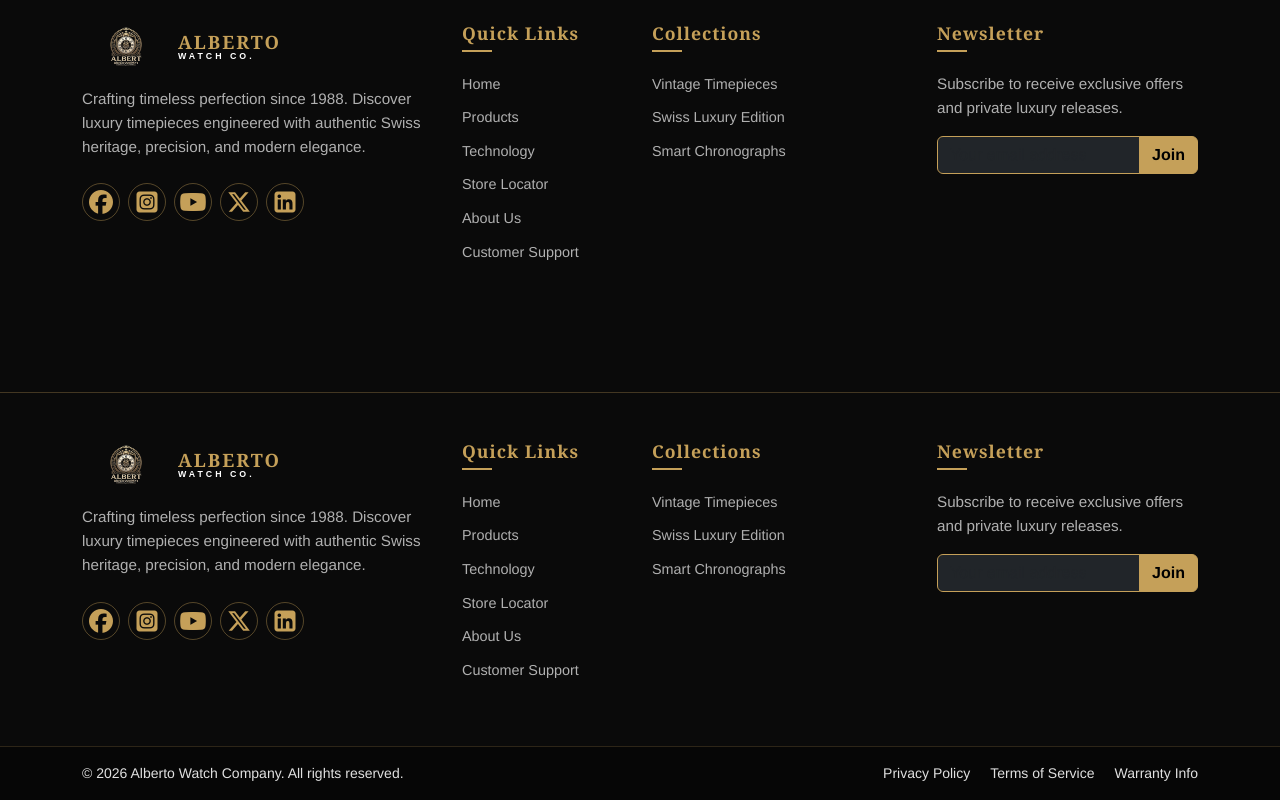
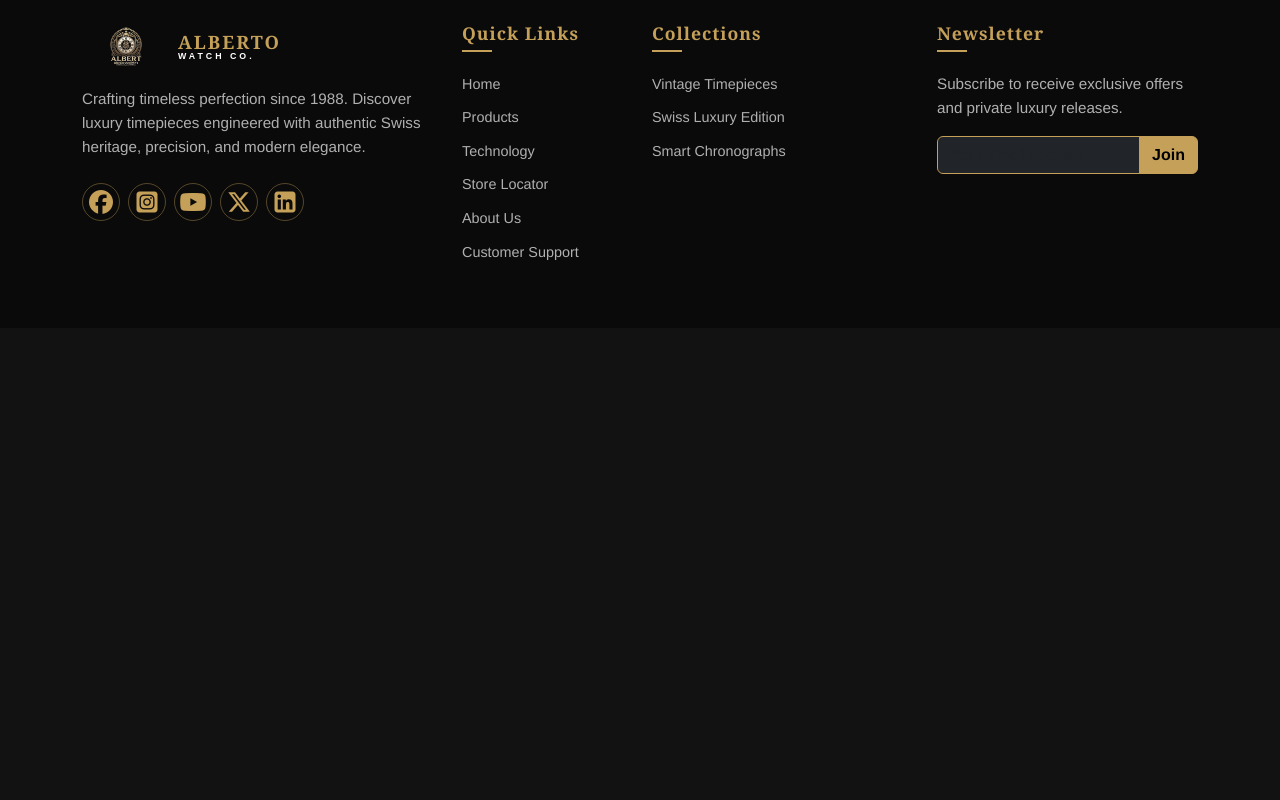
Before and after one commit to rahatullah30p-sys/Alberto-Watches, a plain HTML site: page technology.html in a window 1280 px wide. Shown: the part 3570-4370 px from the top of the page. After the commit the page ends 3898 px from the top, so only its background shows below. Drawn offline with nearby package versions, Linux system fonts and the light colour scheme.

Commit message:
Update technology.html

```diff
--- a/technology.html
+++ b/technology.html
@@ -362,79 +362,6 @@
 
 
 
-<!-- Footer Section -->
-<footer class="site-footer">
-    <div class="container py-5">
-        <div class="row g-4">
-            <!-- Brand & Info -->
-            <div class="col-lg-4 col-md-6">
-                <div class="d-flex align-items-center mb-3">
-                    <img src="logo-removebg-preview.png" alt="Alberto Watch Co. Logo" class="logo-img me-2">
-                    <span class="brand-text">ALBERTO <small>WATCH CO.</small></span>
-                </div>
-                <p class="footer-text mb-4">
-                    Crafting timeless perfection since 1988. Discover luxury timepieces engineered with authentic Swiss heritage, precision, and modern elegance.
-                </p>
-                <div class="social-links d-flex gap-2">
-                    <a href="https://www.facebook.com" class="social-icon" aria-label="Facebook"><i class="fa-brands fa-facebook"></i></a>
-                    <a href="https://www.instagram.com" class="social-icon" aria-label="Instagram"><i class="fa-brands fa-square-instagram"></i></a>
-                   <a href="https://www.youtube.com" class="social-icon" aria-label="Youtube"><i class="fa-brands fa-youtube"></i></a>
-                    <a href="https://www.x.com" class="social-icon" aria-label="Twitter"><i class="fa-brands fa-x-twitter"></i></a>
-                    <a href="https://www.linkedin.com" class="social-icon" aria-label="LinkedIn"><i class="fa-brands fa-square-linkedin"></i></a>
-                </div>
-            </div>
-
-            <!-- Quick Links -->
-            <div class="col-lg-2 col-md-6">
-                <h5 class="footer-heading">Quick Links</h5>
-                <ul class="list-unstyled footer-links">
-                    <li><a href="index.html">Home</a></li>
-                    <li><a href="luxury.html">Products</a></li>
-                    <li><a href="technology.html">Technology</a></li>
-                    <li><a href="store-locator.html">Store Locator</a></li>
-                    <li><a href="about.html">About Us</a></li>
-                    <li><a href="cutomer support.html  ">Customer Support</a></li>
-
-                </ul>
-            </div>
-
-            <!-- Collections -->
-            <div class="col-lg-3 col-md-6">
-                <h5 class="footer-heading">Collections</h5>
-                <ul class="list-unstyled footer-links">
-                    <li><a href="vintage.html">Vintage Timepieces</a></li>
-                    <li><a href="luxury.html">Swiss Luxury Edition</a></li>
-                    <li><a href="smartwatches.html">Smart Chronographs</a></li>
-                </ul>
-            </div>
-
-            <!-- Newsletter Signup -->
-            <div class="col-lg-3 col-md-6">
-                <h5 class="footer-heading">Newsletter</h5>
-                <p class="footer-text small mb-3">Subscribe to receive exclusive offers and private luxury releases.</p>
-                <form class="newsletter-form">
-                    <div class="input-group">
-                        <input type="email" class="form-control bg-dark text-light border-gold" placeholder="Your email address" required>
-                        <button class="btn btn-gold" type="submit">Join</button>
-                    </div>
-                </form>
-            </div>
-        </div>
-    </div>
-
-<!-- Footer Bottom Bar -->
-<div class="footer-bottom py-3">
-    <div class="container d-flex flex-column flex-md-row justify-content-between align-items-center gap-2">
-        <p class="mb-0 small footer-copyright">&copy; 2026 Alberto Watch Company. All rights reserved.</p>
-        <div class="footer-bottom-links small">
-            <a href="#">Privacy Policy</a>
-            <a href="#">Terms of Service</a>
-            <a href="#">Warranty Info</a>
-        </div>
-    </div>
-</div>
-</footer>
-
 <!-- Fully Filled Seamless Bottom Marquee -->
 <div class="luxury-ticker-wrapper">
   <div class="luxury-ticker-track">
```
